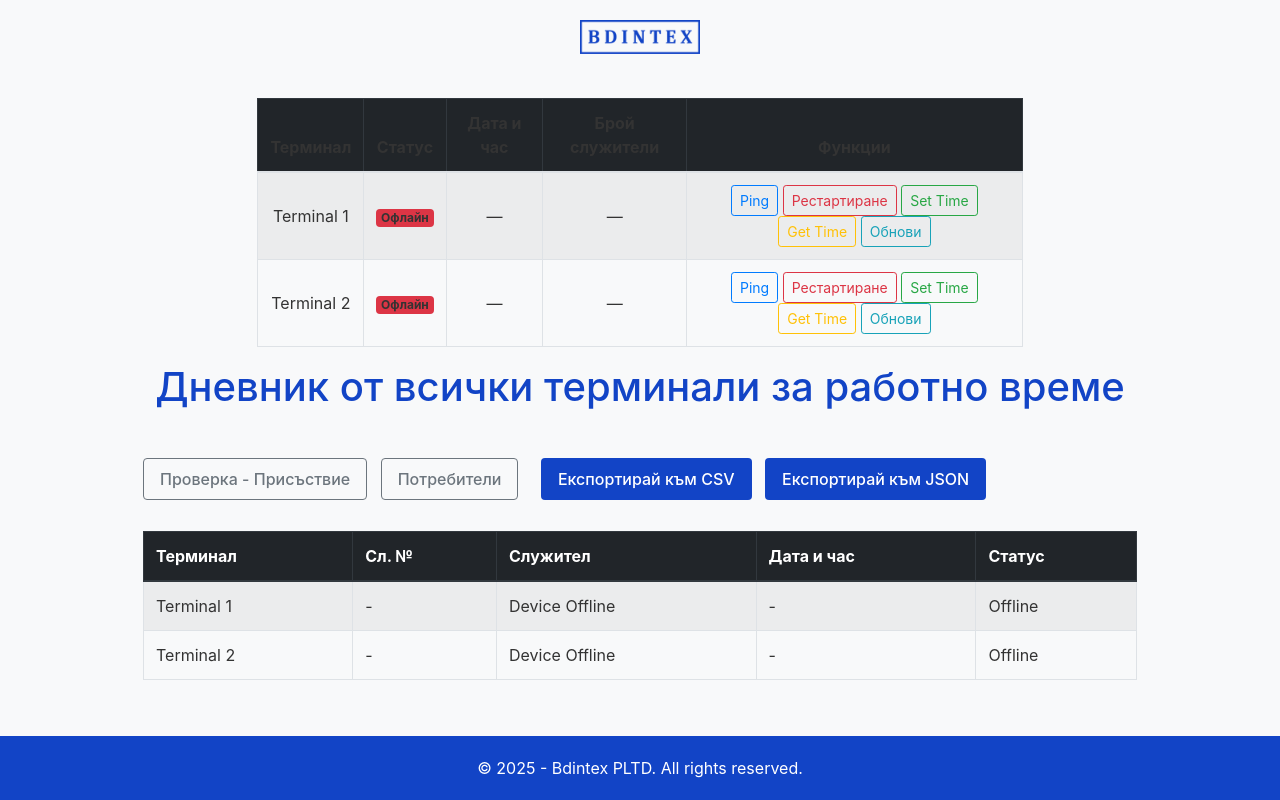
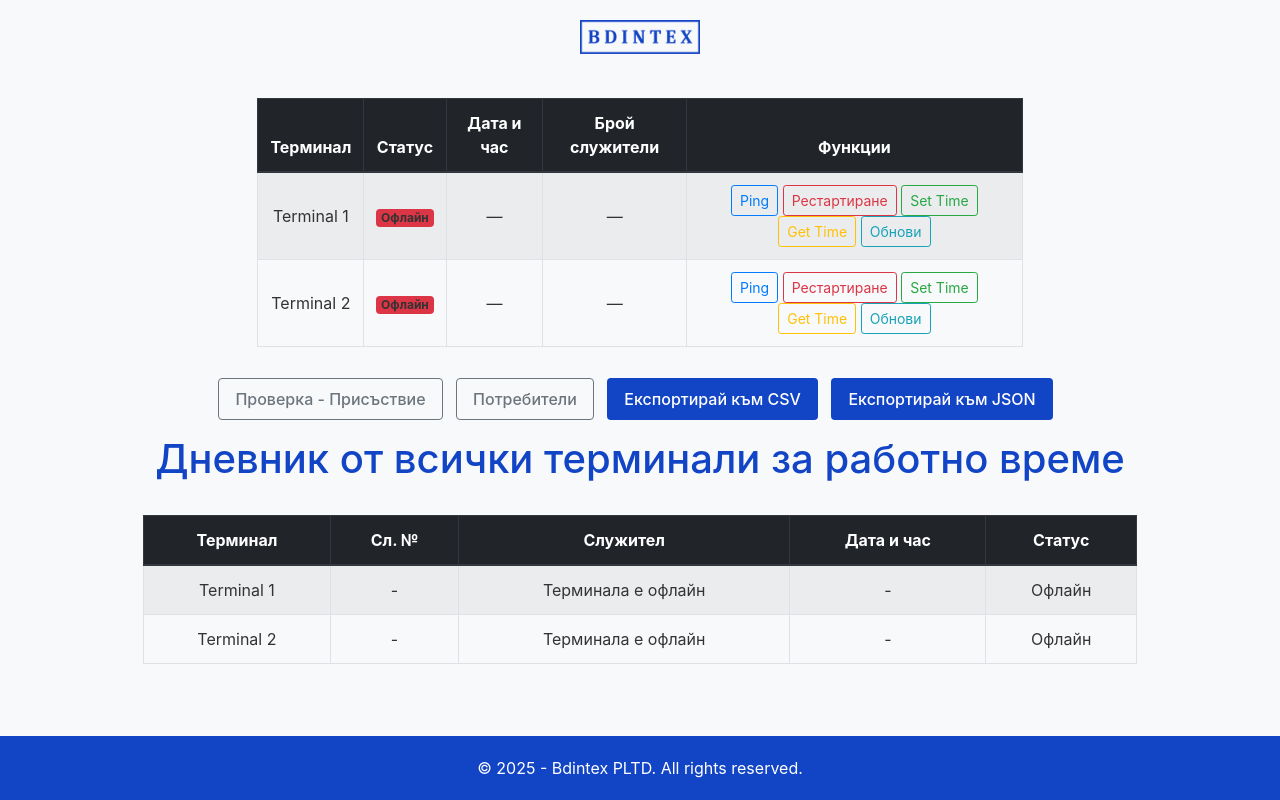
Before and after one commit to VictorDPetrov/Time_Attendance, a Flask app: page / in a window 1280 px wide. Run offline with Flask 3, Linux system fonts and the light colour scheme; data that the repository does not hold is empty; parts of the project's set-up code (start-up, migrations or seed data) failed here and were passed over; some libraries are stand-ins or nearby versions.

Commit message:
Page update. Code refactored. Design update.

```diff
--- a/app.py
+++ b/app.py
@@ -1,17 +1,10 @@
-import io
-import csv
-import json
-from flask import Flask, render_template, Response, jsonify, redirect, url_for
+from flask import Flask, render_template, Response, jsonify, redirect, url_for, request
+from datetime import datetime, timedelta, time, date
+from dotenv import dotenv_values
+from openpyxl import load_workbook
+import io, os, csv, json, socket, time, mysql.connector, requests, logging
 from zk import ZK
-from flask import jsonify, request
-from datetime import datetime, timedelta, time, date
-import socket
-import time
-import mysql.connector
-from dotenv import dotenv_values
-import requests
 
-# Load the .env file
 config = dotenv_values(".env")
 
 db_config = {
@@ -31,7 +24,21 @@
     {"name": "Terminal 2", "ip": "192.168.2.222"},
 ]
 
-from datetime import datetime
+logging.basicConfig(level=logging.INFO)
+
+UPLOAD_FOLDER = os.path.join(os.path.abspath(os.path.dirname(__file__)), 'uploads')
+ALLOWED_EXTENSIONS = {'csv', 'xlsx'}
+
+# Ensure the uploads directory exists
+if not os.path.exists(UPLOAD_FOLDER):
+    os.makedirs(UPLOAD_FOLDER)
+
+app.config['UPLOAD_FOLDER'] = UPLOAD_FOLDER
+app.config['ALLOWED_EXTENSIONS'] = ALLOWED_EXTENSIONS
+
+# Function to check allowed file extensions (CSV or XLSX)
+def allowed_file(filename):
+    return '.' in filename and filename.rsplit('.', 1)[1].lower() in app.config['ALLOWED_EXTENSIONS']
 
 def get_card_numbers_from_zkteco():
     api_url = terminals
@@ -79,7 +86,6 @@
         print(f"Error: {e}")
         return {"error": "An unexpected error occurred."}
 
-
 def check_terminal_status(ip):
     try:
         sock = socket.socket(socket.AF_INET, socket.SOCK_STREAM)
@@ -106,77 +112,6 @@
     except Exception as e:
         print(f"Error connecting to {ip}: {e}")
         return None
-
-@app.route('/api/ping', methods=['POST'])
-def api_ping():
-    ip = request.json.get('ip')
-    conn = get_connection(ip)
-    if conn:
-        try:
-            conn.disconnect()
-            return jsonify({"success": True, "message": "Ping successful"})
-        except:
-            return jsonify({"success": False, "message": "Ping failed"})
-    return jsonify({"success": False, "message": "Device offline"})
-
-@app.route('/api/reboot', methods=['POST'])
-def reboot_terminal():
-    try:
-        data = request.get_json()  # Get the JSON data from the request body
-        ip = data.get("ip")  # Extract the IP address from the data
-
-        if not ip:
-            return jsonify({"success": False, "message": "IP address is required."}), 400
-
-        # Check if the terminal is online (ping it)
-        if not check_terminal_status(ip):
-            return jsonify({"success": False, "message": "Device is offline, unable to reboot."}), 400
-
-        # Proceed with the reboot process if the device is online
-        conn = get_connection(ip)
-        if conn:
-            try:
-                conn.restart()  # Restart the terminal
-                return jsonify({"success": True, "message": f"Device at {ip} restarted successfully."})
-            except Exception as e:
-                print(f"Error restarting device {ip}: {e}")
-                return jsonify({"success": False, "message": f"Failed to restart device at {ip}."}), 500
-        else:
-            return jsonify({"success": False, "message": f"Unable to connect to {ip}."}), 500
-
-    except Exception as e:
-        print(f"Error rebooting device {ip}: {e}")
-        return jsonify({"success": False, "message": "Failed to restart device."}), 500
-
-@app.route('/api/set_time', methods=['POST'])
-def api_set_time():
-    ip = request.json.get('ip')
-    conn = get_connection(ip)
-    if conn:
-        try:
-            conn.set_time(datetime.now())
-            conn.disconnect()
-            return jsonify({"success": True, "message": "Time synced successfully"})
-        except:
-            return jsonify({"success": False, "message": "Set time failed"})
-    return jsonify({"success": False, "message": "Device offline"})
-
-@app.route('/api/get_time', methods=['POST'])
-def api_get_time():
-    ip = request.json.get('ip')
-    conn = get_connection(ip)
-    if conn:
-        try:
-            current_time = conn.get_time()
-            conn.disconnect()
-            return jsonify({"success": True, "time": current_time.strftime('%Y-%m-%d %H:%M:%S')})
-        except:
-            return jsonify({"success": False, "message": "Failed to get time"})
-    return jsonify({"success": False, "message": "Device offline"})
-
-@app.route('/api/refresh', methods=['POST'])
-def api_refresh():
-    return jsonify({"success": True})  # We’ll reload the page on frontend instead
 
 def fetch_attendance_from_terminal(ip, label):
     zk = ZK(ip, port=PORT, timeout=TIMEOUT, password=0, force_udp=False, ommit_ping=True)
@@ -218,42 +153,81 @@
         })
     return logs
 
-@app.route('/export_csv')
-def export_csv():
-    all_logs = []
-    for terminal in terminals:
-        logs = fetch_attendance_from_terminal(terminal["ip"], terminal["name"])
-        all_logs.extend(logs)
+@app.route('/api/ping', methods=['POST'])
+def api_ping():
+    ip = request.json.get('ip')
+    conn = get_connection(ip)
+    if conn:
+        try:
+            conn.disconnect()
+            return jsonify({"success": True, "message": "Ping successful"})
+        except:
+            return jsonify({"success": False, "message": "Ping failed"})
+    return jsonify({"success": False, "message": "Device offline"})
 
-    fieldnames = ['terminal', 'user_id', 'username', 'timestamp', 'status']
 
-    def generate():
-        output = io.StringIO()
-        writer = csv.DictWriter(output, fieldnames=fieldnames)
-        writer.writeheader()
+@app.route('/api/reboot', methods=['POST'])
+def reboot_terminal():
+    try:
+        data = request.get_json()  # Get the JSON data from the request body
+        ip = data.get("ip")  # Extract the IP address from the data
 
-        for log in all_logs:
-            log['timestamp'] = log['timestamp'].strftime('%Y-%m-%d %H:%M:%S') if hasattr(log['timestamp'], 'strftime') else log['timestamp']
-            writer.writerow(log)
+        if not ip:
+            return jsonify({"success": False, "message": "IP address is required."}), 400
 
-        output.seek(0)
-        return output.getvalue()
+        # Check if the terminal is online (ping it)
+        if not check_terminal_status(ip):
+            return jsonify({"success": False, "message": "Device is offline, unable to reboot."}), 400
 
-    return Response(generate(), mimetype='text/csv', headers={"Content-Disposition": "attachment;filename=attendance_logs.csv"})
+        # Proceed with the reboot process if the device is online
+        conn = get_connection(ip)
+        if conn:
+            try:
+                conn.restart()  # Restart the terminal
+                return jsonify({"success": True, "message": f"Device at {ip} restarted successfully."})
+            except Exception as e:
+                print(f"Error restarting device {ip}: {e}")
+                return jsonify({"success": False, "message": f"Failed to restart device at {ip}."}), 500
+        else:
+            return jsonify({"success": False, "message": f"Unable to connect to {ip}."}), 500
 
-@app.route('/export_json')
-def export_json():
-    all_logs = []
-    for terminal in terminals:
-        logs = fetch_attendance_from_terminal(terminal["ip"], terminal["name"])
-        all_logs.extend(logs)
+    except Exception as e:
+        print(f"Error rebooting device {ip}: {e}")
+        return jsonify({"success": False, "message": "Failed to restart device."}), 500
 
-    # Convert datetime objects to strings
-    for log in all_logs:
-        if hasattr(log['timestamp'], 'strftime'):
-            log['timestamp'] = log['timestamp'].strftime('%Y-%m-%d %H:%M:%S')
 
-    return jsonify(all_logs)
+@app.route('/api/set_time', methods=['POST'])
+def api_set_time():
+    ip = request.json.get('ip')
+    conn = get_connection(ip)
+    if conn:
+        try:
+            conn.set_time(datetime.now())
+            conn.disconnect()
+            return jsonify({"success": True, "message": "Time synced successfully"})
+        except:
+            return jsonify({"success": False, "message": "Set time failed"})
+    return jsonify({"success": False, "message": "Device offline"})
+
+
+@app.route('/api/get_time', methods=['POST'])
+def api_get_time():
+    ip = request.json.get('ip')
+    conn = get_connection(ip)
+    if conn:
+        try:
+            current_time = conn.get_time()
+            conn.disconnect()
+            return jsonify({"success": True, "time": current_time.strftime('%Y-%m-%d %H:%M:%S')})
+        except:
+            return jsonify({"success": False, "message": "Failed to get time"})
+    return jsonify({"success": False, "message": "Device offline"})
+
+
+@app.route('/api/refresh', methods=['POST'])
+def api_refresh():
+    return jsonify({"success": True})  # We’ll reload the page on frontend instead
+
 
 @app.route('/')
 def index():
@@ -295,9 +269,9 @@
             all_logs.append({
                 "terminal": terminal["name"],
                 "user_id": "-",
-                "username": "Device Offline",
+                "username": "Терминала е офлайн",
                 "timestamp": "-",
-                "status": "Offline"
+                "status": "Офлайн"
             })
 
     all_logs.sort(key=lambda x: x['timestamp'] if x['timestamp'] != "-" else datetime.min, reverse=True)
@@ -305,11 +279,45 @@
     return render_template('index.html', logs=all_logs, terminals=enriched_terminals, terminal_time=current_terminal_time)
 
 
-# Route to display attendance
-from datetime import datetime, time
+@app.route('/export_csv')
+def export_csv():
+    all_logs = []
+    for terminal in terminals:
+        logs = fetch_attendance_from_terminal(terminal["ip"], terminal["name"])
+        all_logs.extend(logs)
 
-from datetime import datetime
+    fieldnames = ['terminal', 'user_id', 'username', 'timestamp', 'status']
 
+    def generate():
+        output = io.StringIO()
+        writer = csv.DictWriter(output, fieldnames=fieldnames)
+        writer.writeheader()
+
+        for log in all_logs:
+            log['timestamp'] = log['timestamp'].strftime('%Y-%m-%d %H:%M:%S') if hasattr(log['timestamp'], 'strftime') else log['timestamp']
+            writer.writerow(log)
+
+        output.seek(0)
+        return output.getvalue()
+
+    return Response(generate(), mimetype='text/csv', headers={"Content-Disposition": "attachment;filename=attendance_logs.csv"})
+
+
+@app.route('/export_json')
+def export_json():
+    all_logs = []
+    for terminal in terminals:
+        logs = fetch_attendance_from_terminal(terminal["ip"], terminal["name"])
+        all_logs.extend(logs)
+
+    # Convert datetime objects to strings
+    for log in all_logs:
+        if hasattr(log['timestamp'], 'strftime'):
+            log['timestamp'] = log['timestamp'].strftime('%Y-%m-%d %H:%M:%S')
+
+    return jsonify(all_logs)
+
+from datetime import time # Needs to be imported again before loading the page
 
 @app.route('/attendance', methods=['GET', 'POST'])
 def attendance():
@@ -398,11 +406,6 @@
     return render_template('attendance.html', logs=display_logs, start_date=start_date, end_date=end_date)
 
 
-import logging
-
-# Set up logging configuration
-logging.basicConfig(level=logging.INFO)
-
 @app.route('/users')
 def users_page():
     all_users = []
@@ -447,27 +450,6 @@
         print(f"Failed to fetch users: {e}")
 
     return render_template('users.html', users=all_users)
-
-
-from flask import Flask, render_template, request, redirect, url_for
-import os
-import csv
-from openpyxl import load_workbook  # Import openpyxl for handling .xlsx files
-
-
-UPLOAD_FOLDER = os.path.join(os.path.abspath(os.path.dirname(__file__)), 'uploads')
-ALLOWED_EXTENSIONS = {'csv', 'xlsx'}
-
-# Ensure the uploads directory exists
-if not os.path.exists(UPLOAD_FOLDER):
-    os.makedirs(UPLOAD_FOLDER)
-
-app.config['UPLOAD_FOLDER'] = UPLOAD_FOLDER
-app.config['ALLOWED_EXTENSIONS'] = ALLOWED_EXTENSIONS
-
-# Function to check allowed file extensions (CSV or XLSX)
-def allowed_file(filename):
-    return '.' in filename and filename.rsplit('.', 1)[1].lower() in app.config['ALLOWED_EXTENSIONS']
 
 # Route to add employees or upload CSV/XLSX
 @app.route('/add-employees', methods=['GET', 'POST'])
@@ -559,7 +541,5 @@
     except Exception as e:
         return f"Error: {str(e)}", 500
 
-# Other routes and app configurations
-
 if __name__ == '__main__':
     app.run(debug=True)
--- a/static/css/style.css
+++ b/static/css/style.css
@@ -44,6 +44,7 @@
 }
 
 .btn-export:hover {
+    color: #FFF;
     background-color: #0f36A1;
 }
 
@@ -53,13 +54,12 @@
     font-weight: 500;
     padding: 8px 16px;
     transition: 0.2s ease-in-out;
-  }
+}
 
-  .btn-check-attendance:hover {
+.btn-check-attendance:hover {
     background-color: #6c757d;
     color: #fff;
-  }
-
+}
 
 footer {
     background-color: #1244C6;
--- a/templates/attendance.html
+++ b/templates/attendance.html
@@ -36,7 +36,7 @@
 
     <div class="table-wrapper">
         <div class="table-responsive">
-            <table class="table table-bordered table-hover align-middle">
+            <table class="table table-bordered table-hover align-middle text-center">
                 <thead class="table-dark">
                     <tr>
                         <th>Сл. №</th>
@@ -52,7 +52,7 @@
                         <tr>
                             <td>{{ log.id }}</td>
                             <td>{{ log.user }}</td>
-                            <td>{{ log.date.strftime('%Y-%m-%d') }}</td> <!-- Format date as 'YYYY-MM-DD' -->
+                            <td>{{ log.date.strftime('%Y-%m-%d') }}</td>
                             <td>{{ log.first_clock_in.strftime('%H:%M') }}</td>
                             <td>{{ log.last_clock_out.strftime('%H:%M') }}</td>
                         </tr>
--- a/templates/index.html
+++ b/templates/index.html
@@ -16,8 +16,8 @@
   <div class="container">
     <div class="container mt-4">
       <div class="table-responsive">
-        <table class="table table-bordered table-striped text-center align-middle">
-          <thead class="table-dark">
+        <table class="table table-striped table-bordered table-hover text-center">
+          <thead class="thead-dark">
             <tr>
               <th>Терминал</th>
               <th>Статус</th>
@@ -56,21 +56,22 @@
       </div>
     </div>
 
-    <h1 class="text-center attendance">Дневник от всички терминали за работно време</h1> <br>
 
-    <div class="text-end mb-3">
+    <div class="text-center">
       <a href="/attendance" class="btn btn-outline-secondary btn-check-attendance">
         Проверка - Присъствие
       </a> &nbsp;
       <a href="/users" class="btn btn-outline-secondary btn-check-attendance">
         Потребители
       </a>
-      &nbsp;&nbsp;&nbsp;
+      &nbsp;
       <a href="{{ url_for('export_csv') }}" class="btn btn-export">Експортирай към CSV</a> &nbsp;
       <a href="{{ url_for('export_json') }}" class="btn btn-export">Експортирай към JSON</a> &nbsp;
     </div>
 
-    <table class="table table-striped table-bordered table-hover">
+    <h1 class="text-center attendance">Дневник от всички терминали за работно време</h1> <br>
+
+    <table class="table table-striped table-bordered table-hover text-center">
       <thead class="thead-dark">
         <tr>
           <th>Терминал</th>
@@ -98,82 +99,7 @@
     <p>&copy; 2025 - Bdintex PLTD. All rights reserved.</p>
   </footer>
 
-  <script>
-    function sendCommand(endpoint, ip, callback) {
-      fetch(endpoint, {
-        method: 'POST',
-        headers: { 'Content-Type': 'application/json' },
-        body: JSON.stringify({ ip })
-      })
-        .then((response) => response.json())
-        .then((data) => {
-          if (data.success) {
-            alert(data.message || 'Success')
-            if (callback) callback(data)
-          } else {
-            alert(data.message || 'Failed')
-          }
-        })
-        .catch((err) => alert('Error: ' + err))
-    }
-
-    function handlePing(ip) {
-      sendCommand('/api/ping', ip)
-    }
-
-    function handleReboot(ip) {
-      if (confirm('Are you sure you want to reboot the device?')) {
-        sendCommand('/api/reboot', ip)
-      }
-    }
-
-    function handleSetTime(ip) {
-      sendCommand('/api/set_time', ip)
-    }
-
-    function handleGetTime(ip, btn) {
-      sendCommand('/api/get_time', ip, function (data) {
-        btn.closest('tr').querySelector('td:nth-child(3)').innerText = data.time
-      })
-    }
-
-    function handleRefresh() {
-      location.reload()
-    }
-
-    // Polling function to periodically check terminal status
-    function pollTerminalStatus() {
-      fetch('/api/get_terminal_statuses')
-        .then((response) => response.json())
-        .then((data) => {
-          data.terminals.forEach((terminal) => {
-            const row = document.querySelector(`tr[data-ip="${terminal.ip}"]`)
-            if (row) {
-              const statusCell = row.querySelector('td:nth-child(2)')
-              if (terminal.status === 'Online') {
-                statusCell.innerHTML = '<span class="badge bg-success">Online</span>'
-              } else {
-                statusCell.innerHTML = '<span class="badge bg-danger">Offline</span>'
-              }
-            }
-          })
-        })
-        .catch((err) => console.error('Error updating status:', err))
-    }
-
-    // Polling every 10 seconds (adjust the time as needed)
-    setInterval(pollTerminalStatus, 10000)
-
-    function handleGetTime(ip, btn) {
-      sendCommand('/api/get_time', ip, function (data) {
-        const timeCell = btn.closest('tr').querySelector('td:nth-child(3)')
-        if (timeCell) {
-          timeCell.innerText = data.time || '—' // Ensure proper formatting if no time is returned
-        }
-      })
-    }
-  </script>
-
+  <script src="{{ url_for('static', filename='js/terminalFunctions.js') }}"></script>
   <script src="{{ url_for('static', filename='js/bootstrap.min.js') }}"></script>
 </body>
 
--- a/templates/users.html
+++ b/templates/users.html
@@ -26,13 +26,14 @@
             Добави служители
         </a>
         <br> <br>
-        <form action="{{ url_for('delete_all_employees') }}" method="POST" onsubmit="return confirm('Сигурен ли си, че искаш да изтриеш ВСИЧКИ служители?');">
+        <form action="{{ url_for('delete_all_employees') }}" method="POST"
+            onsubmit="return confirm('Сигурен ли си, че искаш да изтриеш ВСИЧКИ служители?');">
             <button type="submit" class="btn-delete-users danger-button">Изтрий всички служители</button>
         </form>
     </div>
     <div class="table-wrapper">
         <div class="table-responsive">
-            <table class="table table-bordered table-hover align-middle">
+            <table class="table table-bordered table-hover align-middle text-center">
                 <thead class="table-dark">
                     <tr>
                         <th>Сл. №</th>
```
Also changed, not shown: static/css/addEmployee.css (+4 -6 lines), static/js/terminalFunctions.js (added, +73 -0 lines), templates/add_employee.html (+7 -4 lines).
